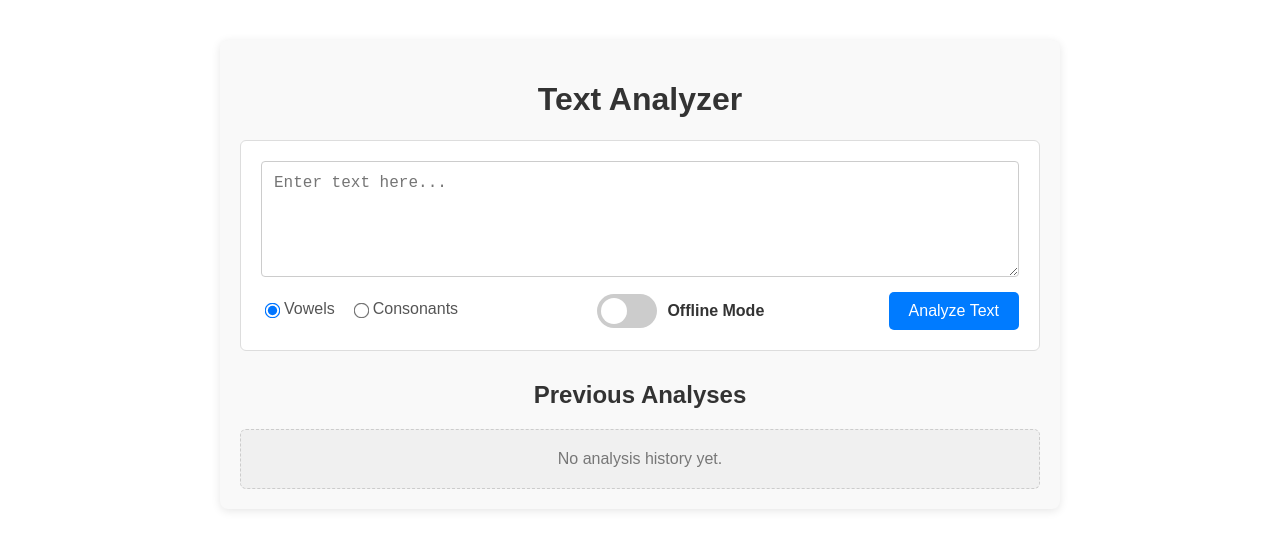
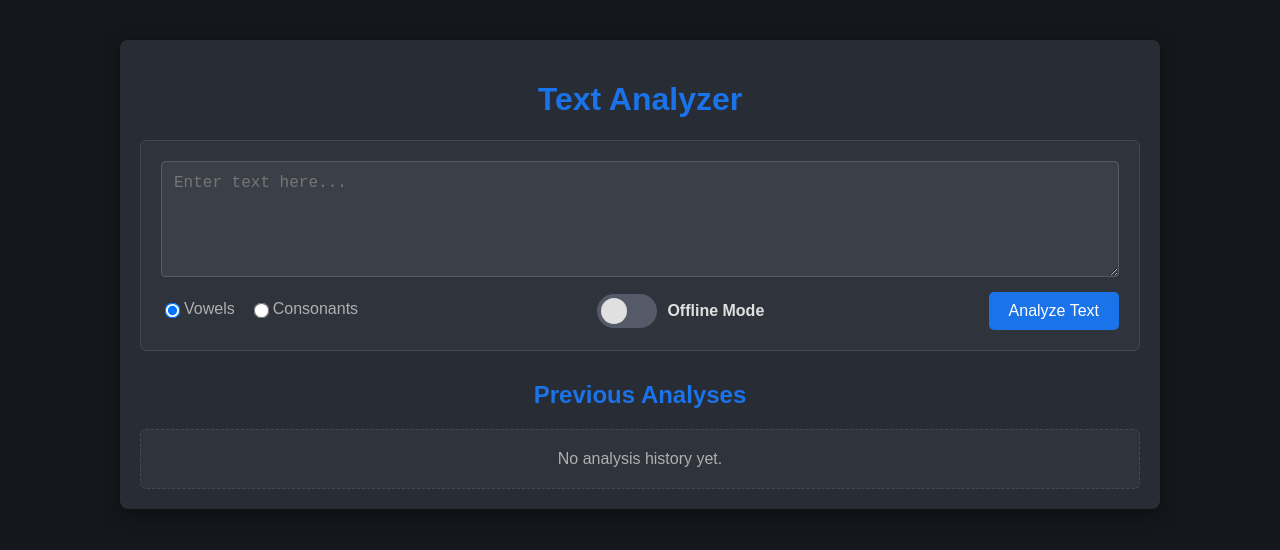
Before and after one commit to Razvanell/TextAnalyzerAngular, an Angular app: page /analyze in a window 1280 px wide. Shown: the top 550 px of the page. Built offline with nearby package versions, Linux system fonts and the light colour scheme.

Commit message:
Connected Backend. Improved UI. Added Base Text Analyzer Service

```diff
--- /dev/null
+++ b/src/app/text-analyzer/analysis-type.enum.ts
@@ -0,0 +1,8 @@
+export enum AnalysisType {
+  VOWELS = 'VOWELS',
+  CONSONANTS = 'CONSONANTS'
+}
+
+export interface AnalysisResult {
+  [key: string]: number;
+}
--- a/src/app/text-analyzer/text-analyzer.component.css
+++ b/src/app/text-analyzer/text-analyzer.component.css
@@ -1,14 +1,12 @@
 .container {
-    max-width: 800px;
+    max-width: 1000px;
     margin: 40px auto;
     padding: 20px;
     font-family: Arial, sans-serif;
-    background-color: #f9f9f9;
+    background-color: #282C34;
     border-radius: 8px;
-    box-shadow: 0 2px 10px rgba(0, 0, 0, 0.1);
+    box-shadow: 0 5px 20px rgba(0, 0, 0, 0.4);
 }
-
-
 
 .input-section {
     display: flex;
@@ -16,21 +14,21 @@
     gap: 15px;
     margin-bottom: 25px;
     padding: 20px;
-    border: 1px solid #ddd;
+    border: 1px solid #44475A;
     border-radius: 6px;
-    background-color: #fff;
+    background-color: #2E333C;
 }
 
 textarea {
     width: 100%;
     padding: 12px;
-    border: 1px solid #ccc;
+    border: 1px solid #555A68;
     border-radius: 4px;
     font-size: 1rem;
     box-sizing: border-box;
-    /* Include padding in element's total width and height */
     resize: vertical;
-    /* Allow vertical resizing */
+    background-color: #3B4048;
+    color: #E0E0E0;
 }
 
 .controls {
@@ -38,16 +36,14 @@ textarea {
     justify-content: space-between;
     align-items: center;
     flex-wrap: wrap;
-    /* Allow wrapping on smaller screens */
     gap: 15px;
 }
 
 .radio-group label {
     margin-right: 15px;
     font-size: 1rem;
-    color: #555;
+    color: #B0B0B0;
     display: inline-flex;
-    /* Align radio button and text */
     align-items: center;
     cursor: pointer;
 }
@@ -55,22 +51,26 @@ textarea {
 .radio-group input[type="radio"] {
     margin-right: 5px;
     transform: scale(1.2);
-    /* Slightly larger radio buttons */
 }
 
 button {
     padding: 10px 20px;
-    background-color: #007bff;
+    background-color: #1A73E8;
     color: white;
     border: none;
     border-radius: 5px;
     cursor: pointer;
     font-size: 1rem;
-    transition: background-color 0.2s ease-in-out;
+    transition: background-color 0.2s ease-in-out, transform 0.1s ease-in-out;
 }
 
 button:hover {
-    background-color: #0056b3;
+    background-color: #145CBF;
+    transform: translateY(-1px);
+}
+
+button:active {
+    transform: translateY(0);
 }
 
 /* Toggle Switch Styles */
@@ -100,7 +100,7 @@ button:hover {
     left: 0;
     right: 0;
     bottom: 0;
-    background-color: #ccc;
+    background-color: #555A68;
     -webkit-transition: .4s;
     transition: .4s;
 }
@@ -112,17 +112,17 @@ button:hover {
     width: 26px;
     left: 4px;
     bottom: 4px;
-    background-color: white;
+    background-color: #E0E0E0;
     -webkit-transition: .4s;
     transition: .4s;
 }
 
 input:checked+.slider {
-    background-color: #2196F3;
+    background-color: #1A73E8;
 }
 
 input:focus+.slider {
-    box-shadow: 0 0 1px #2196F3;
+    box-shadow: 0 0 1px #1A73E8;
 }
 
 input:checked+.slider:before {
@@ -142,9 +142,8 @@ input:checked+.slider:before {
 
 .toggle-label {
     font-weight: bold;
-    color: #333;
+    color: #E0E0E0;
 }
-
 
 .previous-analyses {
     margin-top: 30px;
@@ -152,71 +151,68 @@ input:checked+.slider:before {
 
 .no-history {
     text-align: center;
-    color: #777;
+    color: #B0B0B0;
     padding: 20px;
-    border: 1px dashed #ccc;
+    border: 1px dashed #44475A;
     border-radius: 6px;
-    background-color: #f0f0f0;
+    background-color: #2E333C;
 }
 
 .analysis-card {
-    background-color: #fff;
-    border: 1px solid #e0e0e0;
+    background-color: #2E333C;
+    border: 1px solid #44475A;
     border-radius: 8px;
     padding: 15px 20px;
     margin-bottom: 15px;
-    box-shadow: 0 1px 5px rgba(0, 0, 0, 0.05);
+    box-shadow: 0 1px 10px rgba(0, 0, 0, 0.3);
 }
 
 .analysis-card h3 {
     margin-top: 0;
-    color: #007bff;
+    color: #8AB4F8;
     font-size: 1.2rem;
 }
 
 .analysis-card p {
     margin: 5px 0;
-    color: #444;
+    color: #B0B0B0;
 }
 
 .result-output {
     margin-top: 10px;
     padding: 10px;
-    background-color: #e9f7ff;
-    border-left: 4px solid #007bff;
+    background-color: #3B4048;
+    border-left: 4px solid #1A73E8;
     border-radius: 4px;
     font-family: 'Courier New', Courier, monospace;
     white-space: pre-wrap;
-    /* Preserve whitespace and wrap text */
 }
 
 .analysis-card.error {
-    border-color: #dc3545;
-    /* Red border for errors */
-    background-color: #ffe5e7;
-    /* Light red background for errors */
+    border-color: #FF6B6B;
+    background-color: #3B1B22;
 }
 
 .analysis-card.error h3 {
-    color: #dc3545;
+    color: #FF6B6B;
 }
 
 .analysis-card.error .result-output {
-    border-left-color: #dc3545;
-    background-color: #fae0e3;
+    border-left-color: #FF6B6B;
+    background-color: #4C1D24;
 }
 
 .error-message {
-    color: #dc3545;
-    background-color: #f8d7da;
-    border: 1px solid #f5c6cb;
+    color: #FF6B6B;
+    background-color: #4C1D24;
+    border: 1px solid #8A2E3C;
     border-radius: .25rem;
     padding: .75rem 1.25rem;
     margin-bottom: 1rem;
     text-align: center;
 }
 
-/* Responsive adjustments */
+/* Responsive UI */
 @media (max-width: 600px) {
     .controls {
         flex-direction: column;
--- a/src/app/text-analyzer/text-analyzer.component.html
+++ b/src/app/text-analyzer/text-analyzer.component.html
@@ -6,13 +6,9 @@
 
         <div class="controls">
             <div class="radio-group">
-                <label>
-                    <input type="radio" name="analysisType" value="vowels" [(ngModel)]="analysisType" />
-                    Vowels
-                </label>
-                <label>
-                    <input type="radio" name="analysisType" value="consonants" [(ngModel)]="analysisType" />
-                    Consonants
+                <label *ngFor="let typeOption of analysisTypes">
+                    <input type="radio" name="analysisType" [value]="typeOption" [(ngModel)]="analysisType" />
+                    {{ typeOption | titlecase }}
                 </label>
             </div>
 
--- a/src/app/text-analyzer/text-analyzer.component.ts
+++ b/src/app/text-analyzer/text-analyzer.component.ts
@@ -1,13 +1,14 @@
 import { Component, ChangeDetectionStrategy } from '@angular/core';
-import { CommonModule } from '@angular/common';
+import { CommonModule, TitleCasePipe } from '@angular/common';
 import { FormsModule } from '@angular/forms';
 import { TextAnalyzerService, AnalysisResult } from './text-analyzer.service';
+import { AnalysisType } from './analysis-type.enum';
 import { catchError } from 'rxjs/operators';
 import { of } from 'rxjs';
 
 interface PreviousAnalysis {
   text: string;
-  type: 'vowels' | 'consonants';
+  type: AnalysisType;
   mode: 'Online' | 'Offline';
   result: AnalysisResult | string;
 }
@@ -15,19 +16,24 @@ interface PreviousAnalysis {
 @Component({
   selector: 'app-text-analyzer',
   standalone: true,
-  imports: [CommonModule, FormsModule],
+  imports: [CommonModule, FormsModule, TitleCasePipe],
   templateUrl: './text-analyzer.component.html',
   styleUrls: ['./text-analyzer.component.css'],
   changeDetection: ChangeDetectionStrategy.OnPush,
 })
 export class TextAnalyzerComponent {
   inputText: string = '';
-  analysisType: 'vowels' | 'consonants' = 'vowels';
+  analysisType: AnalysisType = AnalysisType.VOWELS; // Default to VOWELS
+
   isOnline: boolean = false;
+  isLoading: boolean = false;
   previousAnalyses: PreviousAnalysis[] = [];
   errorMessage: string | null = null;
 
-  constructor(private textAnalyzerService: TextAnalyzerService) {}
+  public readonly AnalysisType = AnalysisType;
+  public readonly analysisTypes = Object.values(AnalysisType);
+
+  constructor(private textAnalyzerService: TextAnalyzerService) { }
 
   analyzeText(): void {
     this.errorMessage = null;
@@ -43,7 +49,7 @@ export class TextAnalyzerComponent {
         .pipe(
           catchError((error) => {
             console.error('Error during online analysis:', error);
-            this.errorMessage = 'Failed to connect to backend. Please ensure the backend server is running.';
+            this.errorMessage = 'Failed to connect to backend. Please ensure the server is running.';
             currentAnalysis.result = `Error: ${this.errorMessage}`;
             this.previousAnalyses.unshift(currentAnalysis);
             return of({});
@@ -61,6 +67,10 @@ export class TextAnalyzerComponent {
     }
   }
 
+  isErrorResult(result: AnalysisResult | string): boolean {
+    return typeof result === 'string' && result.startsWith('Error:');
+  }
+
   formatResult(result: AnalysisResult | string): string {
     if (typeof result === 'string') {
       return result;
@@ -72,9 +82,4 @@ export class TextAnalyzerComponent {
       .map(([char, count]) => `Letter '${char}' appears ${count} times`)
       .join('<br>');
   }
-
-  // >>> ADD THIS NEW HELPER METHOD <<<
-  isErrorResult(result: AnalysisResult | string): boolean {
-    return typeof result === 'string' && result.startsWith('Error:');
-  }
 }
--- a/src/app/text-analyzer/text-analyzer.service.ts
+++ b/src/app/text-analyzer/text-analyzer.service.ts
@@ -2,6 +2,7 @@ import { Injectable } from '@angular/core';
 import { HttpClient } from '@angular/common/http';
 import { Observable, of } from 'rxjs';
 import { map } from 'rxjs/operators';
+import { AnalysisType } from './analysis-type.enum';
 
 export interface AnalysisResult {
     [key: string]: number;
@@ -13,20 +14,20 @@ export interface AnalysisResult {
 export class TextAnalyzerService {
     private readonly apiUrl = 'http://localhost:8080/'; // Backend API URL
 
-  constructor(private http: HttpClient) {}
+    constructor(private http: HttpClient) { }
 
-  // Refactored offline text analysis logic
+
     private isVowel(char: string): boolean {
         return 'aeiouAEIOU'.includes(char);
     }
 
     private isLetter(char: string): boolean {
-    return char.toLowerCase() !== char.toUpperCase(); // Checks if character is a letter
+        return char.toLowerCase() !== char.toUpperCase();
     }
 
     analyzeOffline(
         text: string,
-    type: 'vowels' | 'consonants'
+        type: AnalysisType
     ): AnalysisResult {
         const result: AnalysisResult = {};
         if (!text) {
@@ -35,7 +36,7 @@ export class TextAnalyzerService {
 
         const chars = text.split('');
 
-    if (type === 'vowels') {
+        if (type === AnalysisType.VOWELS) {
             const vowels = ['a', 'e', 'i', 'o', 'u'];
             vowels.forEach((v) => (result[v.toUpperCase()] = 0));
 
@@ -46,7 +47,7 @@ export class TextAnalyzerService {
                         (result[lowerChar.toUpperCase()] || 0) + 1;
                 }
             }
-    } else if (type === 'consonants') {
+        } else if (type === AnalysisType.CONSONANTS) {
             for (const char of chars) {
                 if (this.isLetter(char) && !this.isVowel(char)) {
                     const upperChar = char.toUpperCase();
@@ -57,10 +58,10 @@ export class TextAnalyzerService {
         return result;
     }
 
-  analyzeOnline(text: string, type: 'vowels' | 'consonants'): Observable<AnalysisResult> {
+    analyzeOnline(text: string, type: AnalysisType): Observable<AnalysisResult> {
         return this.http.get<AnalysisResult>(`${this.apiUrl + 'analyze'}`, {
             params: {
-        type: type,
+                type: type.toString(),
                 text: text,
             },
         }).pipe(
--- a/src/styles.css
+++ b/src/styles.css
@@ -1,6 +1,11 @@
-/* You can add global styles to this file, and also import other style files */
+/* Add global styles to this file, or import other style files */
+body {
+    background-color: #14171C;
+    color: #E0E0E0;
+}
+
 h1,
 h2 {
     text-align: center;
-    color: #333;
+    color: #1A73E8;
 }
```
Lines whose indentation alone changed are shown as unchanged.
